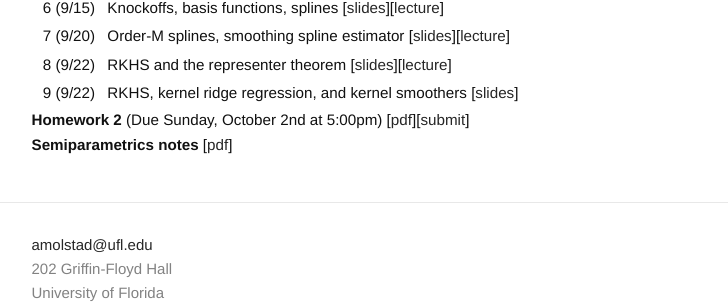
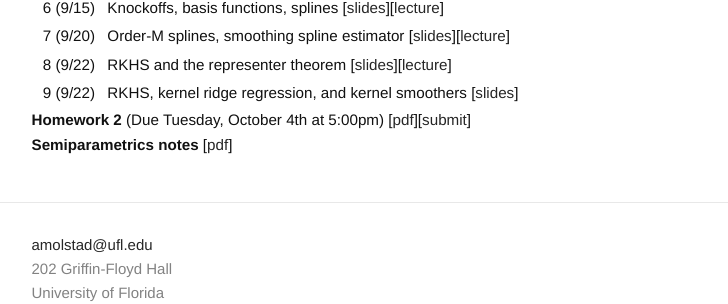
Before and after one commit to ajmolstad/ajmolstad.github.io, a Jekyll site: the page built from F22_STA7233.md, in a window 1280 px wide. Shown: the part 526-830 px from the top of the page, without its empty margins (276-1004 px from the left). Built offline with Jekyll 4.4.1, drawn with Linux system fonts in a browser that asks for light colours.

Commit message:
Update F22_STA7233.md

```diff
--- a/F22_STA7233.md
+++ b/F22_STA7233.md
@@ -34,5 +34,5 @@ Note that you must be logged into your UFL eLearning account to access course ma
 || 9 (9/22) || RKHS, kernel ridge regression, and kernel smoothers [[slides](https://ufl.instructure.com/files/71821033/download?download_frd=1)]
 
 
-**Homework 2** (Due Sunday, October 2nd at 5:00pm) [[pdf](https://ufl.instructure.com/files/71817933/download?download_frd=1)][[submit](https://ufl.instructure.com/courses/463961/assignments/5399003)]
+**Homework 2** (Due Tuesday, October 4th at 5:00pm) [[pdf](https://ufl.instructure.com/files/71822895/download?download_frd=1)][[submit](https://ufl.instructure.com/courses/463961/assignments/5399003)]
 **Semiparametrics notes** [[pdf](https://ufl.instructure.com/files/71821043/download?download_frd=1)]
```
